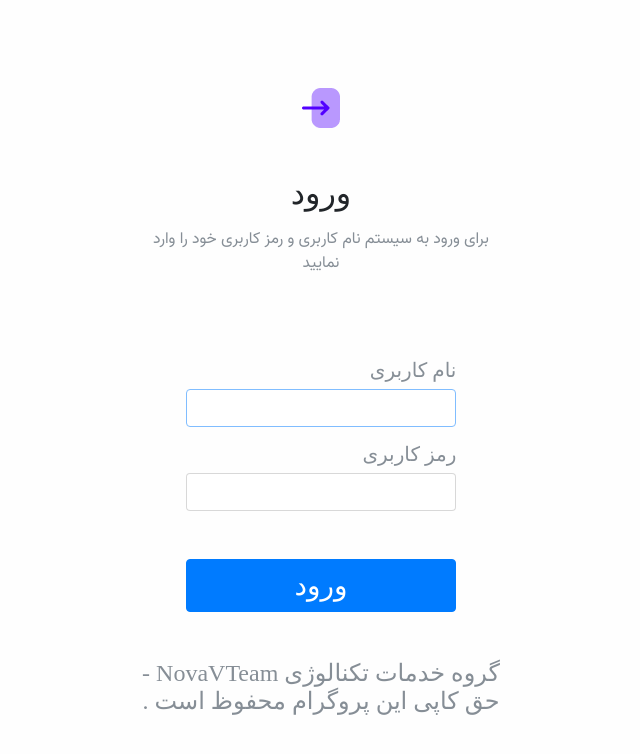
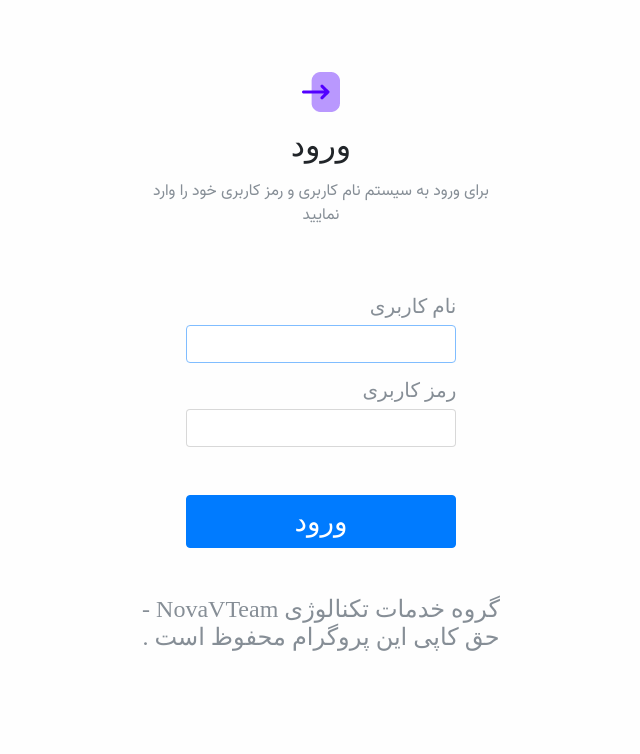
Before and after one commit to Wahidnadeem/sarafi-project, a PHP site: page /login/index.php in a window 1280 px wide. Shown: the top 754 px of the page, without its empty margins (319-959 px from the left). Run offline with PHP 8.4, Linux system fonts and the light colour scheme; some web fonts are replaced.

Commit message:
some work on login page

```diff
--- a/login/index.php
+++ b/login/index.php
@@ -9,21 +9,21 @@
     <title>ورود</title>
 </head>
 <body>
-    <div class="container-fluid pt-2">
+    <div class="container-fluid pt-1">
         <div class="row pt-3">
             <div class="col-xs-12 col-sm-2 col-md-3 col-lg-4"></div>
             <div class="col-xs-12 col-sm-8 col-md-6 col-lg-4">
                 <div class="container">
                     <div class="row pt-5">
-                        <div class="col-md-12 mt-3 mb-1 text-center">
+                        <div class="col-md-12 mt-1 mb-1 text-center">
                             <img src="images/Login.png" alt="">
-                            <h2 class="mt-3 lalezar mt-5 mb-3">
+                            <h2 class="mt-3 lalezar mt-1 mb-3">
                                 ورود
                             </h2>
                             <p class="text-muted">برای ورود به سیستم نام کاربری و رمز کاربری خود را وارد نمایید</p>
                         </div>
 
-                        <div class="col-md-12 mt-3">
+                        <div class="col-md-12">
                             <form class="p-5" action="is_login.php" method="post"  >
                                 <div class="mb-3">
                                   <label for="exampleInputEmail1" class="form-label h5 text-muted lalezar">نام کاربری</label>
```
